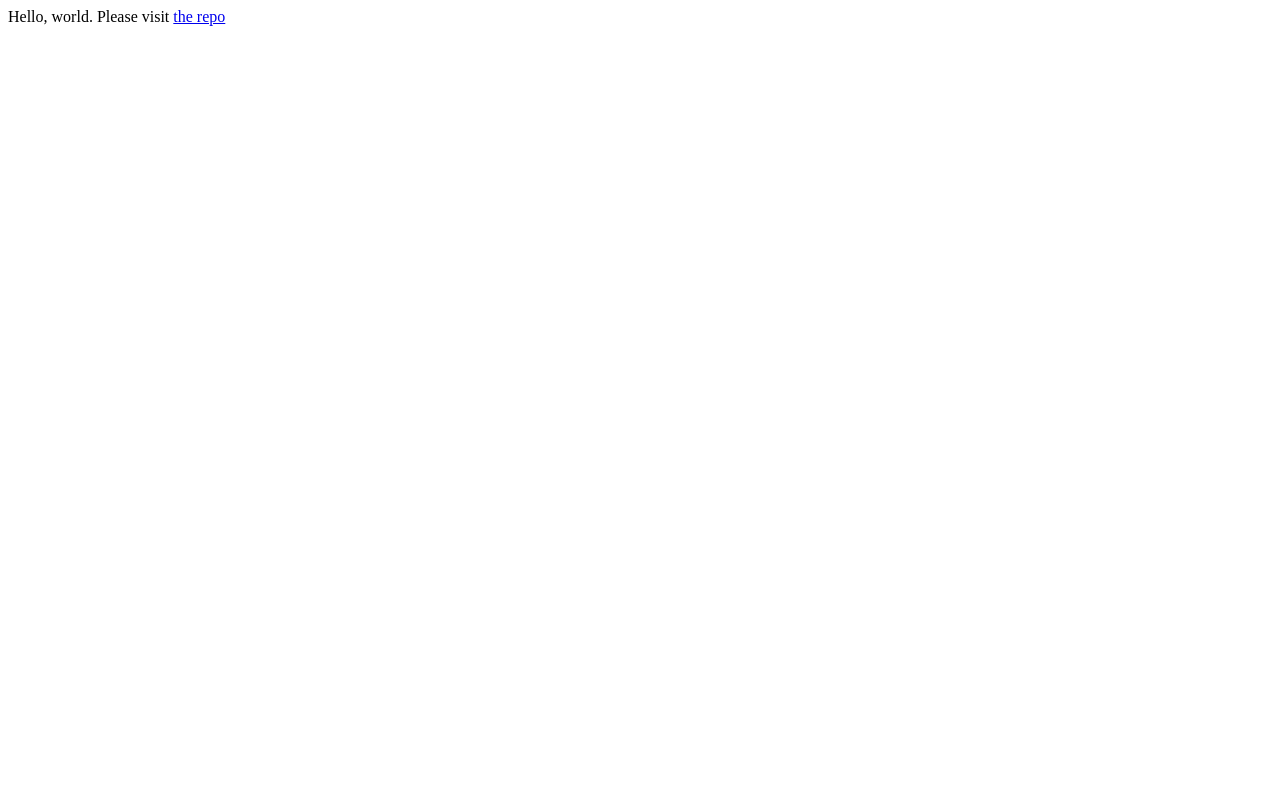
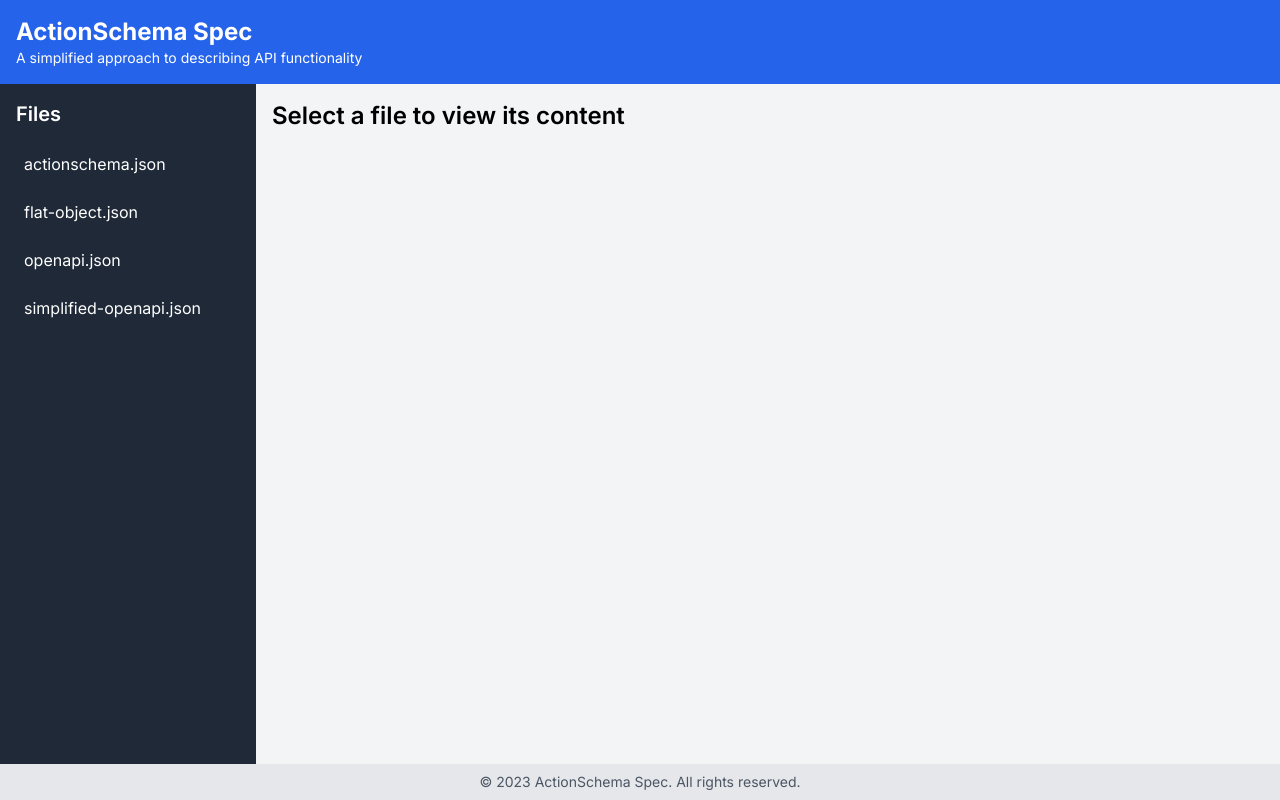
Before and after one commit to CodeFromAnywhere/actionschema-ref, a website: page public/index.html in a window 1280 px wide. Drawn offline with nearby package versions, Linux system fonts and the light colour scheme.

```diff
--- a/public/index.html
+++ b/public/index.html
@@ -1,5 +1,91 @@
-<html>
+<!DOCTYPE html>
+<html lang="en">
 
-<body>Hello, world. Please visit <a href=https://github.com/CodeFromAnywhere/actionschema-spec>the repo</a></body>
+<head>
+    <meta charset="UTF-8">
+    <meta name="viewport" content="width=device-width, initial-scale=1.0">
+    <title>ActionSchema Spec Repository</title>
+    <script src="https://cdn.tailwindcss.com"></script>
+    <script src="https://cdnjs.cloudflare.com/ajax/libs/highlight.js/11.7.0/highlight.min.js"></script>
+    <link rel="stylesheet" href="https://cdnjs.cloudflare.com/ajax/libs/highlight.js/11.7.0/styles/github.min.css">
+    <style>
+        @import url('https://fonts.googleapis.com/css2?family=Inter:wght@400;600;700&display=swap');
+
+        body {
+            font-family: 'Inter', sans-serif;
+        }
+
+        .hljs {
+            white-space: pre-wrap;
+            word-wrap: break-word;
+        }
+    </style>
+</head>
+
+<body class="bg-gray-100 flex flex-col h-screen">
+    <header class="bg-blue-600 text-white py-4">
+        <div class="container mx-auto px-4">
+            <h1 class="text-2xl font-bold">ActionSchema Spec</h1>
+            <p class="text-sm">A simplified approach to describing API functionality</p>
+        </div>
+    </header>
+
+    <div class="flex flex-1 overflow-hidden">
+        <nav class="bg-gray-800 text-white w-64 p-4 overflow-y-auto">
+            <h2 class="text-xl font-semibold mb-4">Files</h2>
+            <ul id="fileList" class="space-y-2">
+                <!-- File items will be dynamically inserted here -->
+            </ul>
+        </nav>
+
+        <main class="flex-1 p-4 overflow-y-auto">
+            <section id="fileContent">
+                <h2 id="fileName" class="text-2xl font-semibold mb-4">Select a file to view its content</h2>
+                <pre><code id="fileContentCode" class="language-json"></code></pre>
+            </section>
+        </main>
+    </div>
+
+    <footer class="bg-gray-200 py-2 text-center text-gray-600 text-sm">
+        <p>&copy; 2023 ActionSchema Spec. All rights reserved.</p>
+    </footer>
+
+    <script>
+        const files = [
+            { name: 'actionschema.json', path: '/actionschema.json' },
+            { name: 'flat-object.json', path: '/flat-object.json' },
+            { name: 'openapi.json', path: '/openapi.json' },
+            { name: 'simplified-openapi.json', path: '/simplified-openapi.json' },
+        ];
+
+        const fileList = document.getElementById('fileList');
+        const fileName = document.getElementById('fileName');
+        const fileContentCode = document.getElementById('fileContentCode');
+
+        files.forEach(file => {
+            const fileItem = document.createElement('li');
+            fileItem.className = 'cursor-pointer hover:bg-gray-700 p-2 rounded';
+            fileItem.textContent = file.name;
+            fileItem.addEventListener('click', () => fetchFileContent(file));
+            fileList.appendChild(fileItem);
+        });
+
+        async function fetchFileContent(file) {
+            try {
+                const response = await fetch(file.path);
+                const content = await response.text();
+
+                fileName.textContent = file.name;
+                fileContentCode.textContent = content;
+
+                hljs.highlightElement(fileContentCode);
+            } catch (error) {
+                console.error('Error fetching file:', error);
+                fileName.textContent = 'Error';
+                fileContentCode.textContent = 'Error fetching file. Please try again.';
+            }
+        }
+    </script>
+</body>
 
 </html>
```
